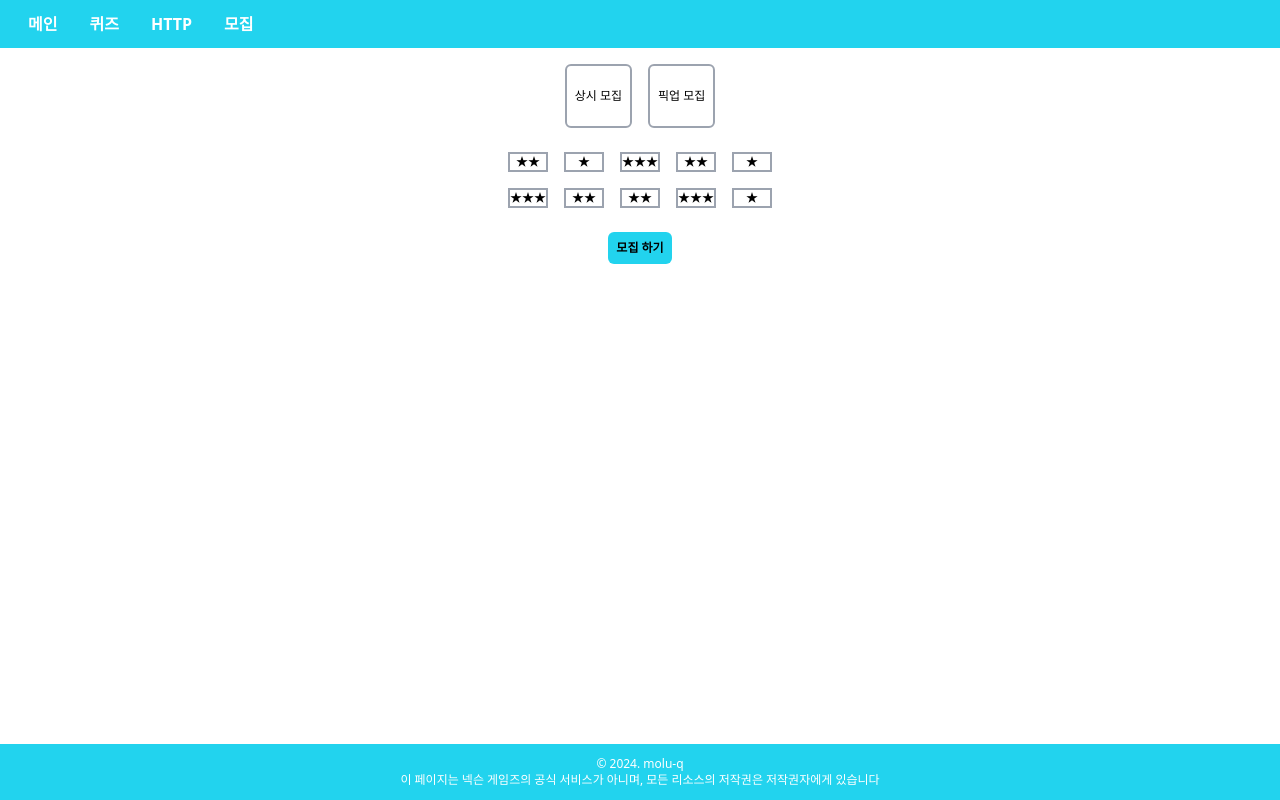
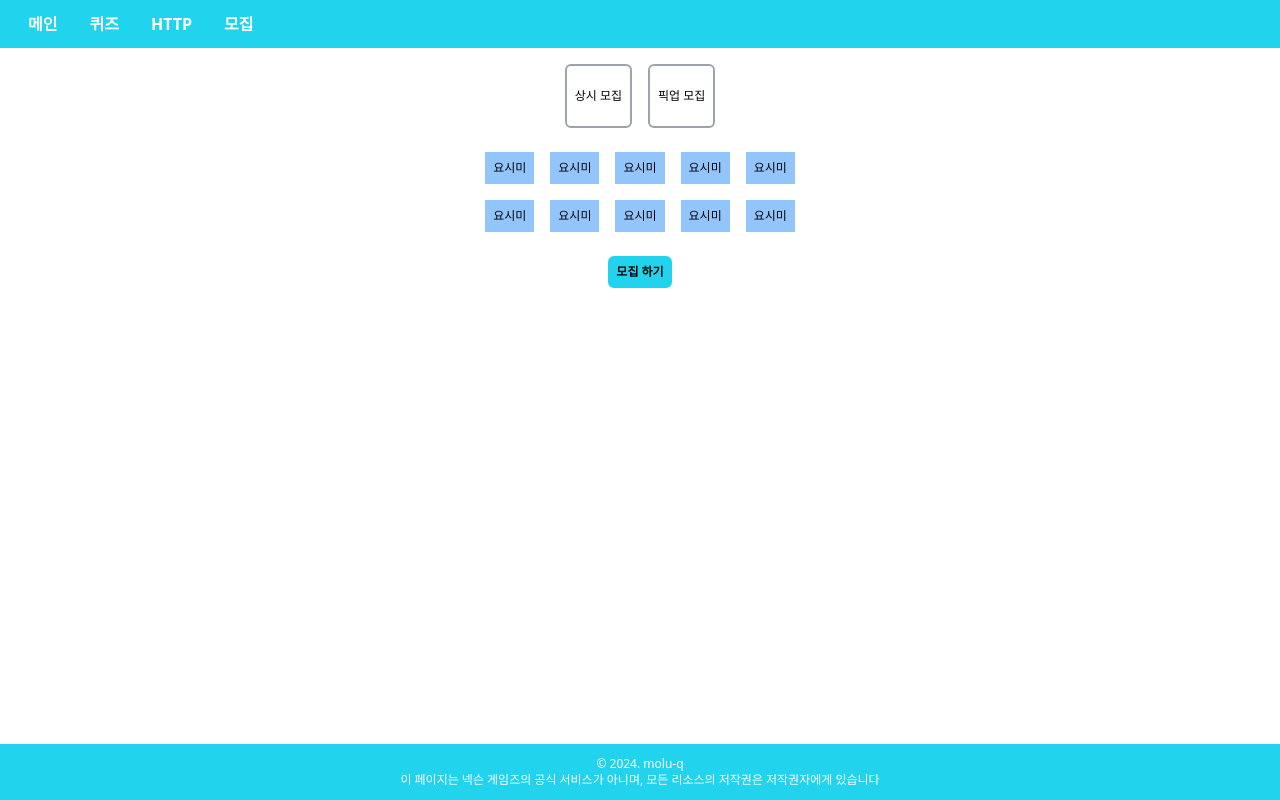
Before and after one commit to sinclairr08/molu-q, a Next.js app in the folder frontend/: page /recruit in a window 1280 px wide. Both pictures are taken after a click on the button "모집 하기". Built offline with nearby package versions, Linux system fonts and the light colour scheme.

Commit message:
feat: add recruit function using mock data

```diff
--- a/frontend/src/app/recruit/page.tsx
+++ b/frontend/src/app/recruit/page.tsx
@@ -2,15 +2,44 @@
 
 import { useState } from "react";
 
+interface IRecruit {
+  name: string;
+  star: number;
+  prob: number;
+}
+
+const mockData: IRecruit[] = [
+  { name: "요시미", star: 1, prob: 0.785 },
+  { name: "아이리", star: 2, prob: 0.97 },
+  { name: "나츠", star: 3, prob: 1.0 }
+];
+
+const recruitFromData = (data: IRecruit[]) => {
+  const result = [];
+  for (let i = 0; i < 10; i++) {
+    const curProb = Math.random();
+    let idx = 0;
+    while (curProb > data[idx].prob) {
+      idx++;
+    }
+    result.push(data[idx]);
+  }
+  return result;
+};
+
 const RecruitPage: React.FC = () => {
-  const [cards, setCards] = useState<any[]>([]);
+  const [cards, setCards] = useState<IRecruit[]>([]);
   const [curRecruitType, setCurRecruitType] = useState("");
   const recruitTypes = ["상시", "픽업"];
 
   const doRecruit = () => {
-    setCards(
-      Array.from({ length: 10 }, () => Math.floor(Math.random() * 3) + 1)
-    );
+    setCards(recruitFromData(mockData));
+  };
+
+  const getCardStyle = (star: number) => {
+    if (star === 1) return "bg-blue-300";
+    if (star === 2) return "bg-yellow-300";
+    else return "bg-purple-300";
   };
 
   return (
@@ -31,9 +60,9 @@ const RecruitPage: React.FC = () => {
         {cards.map((card, i) => (
           <div
             key={i}
-            className="text-center text-xs m-2 border-gray-400 border-2"
+            className={`text-center text-xs m-2 border-gray-400 p-2 ${getCardStyle(card.star)}`}
           >
-            {"★".repeat(card)}
+            <span>{card.name}</span>
           </div>
         ))}
       </div>
```
